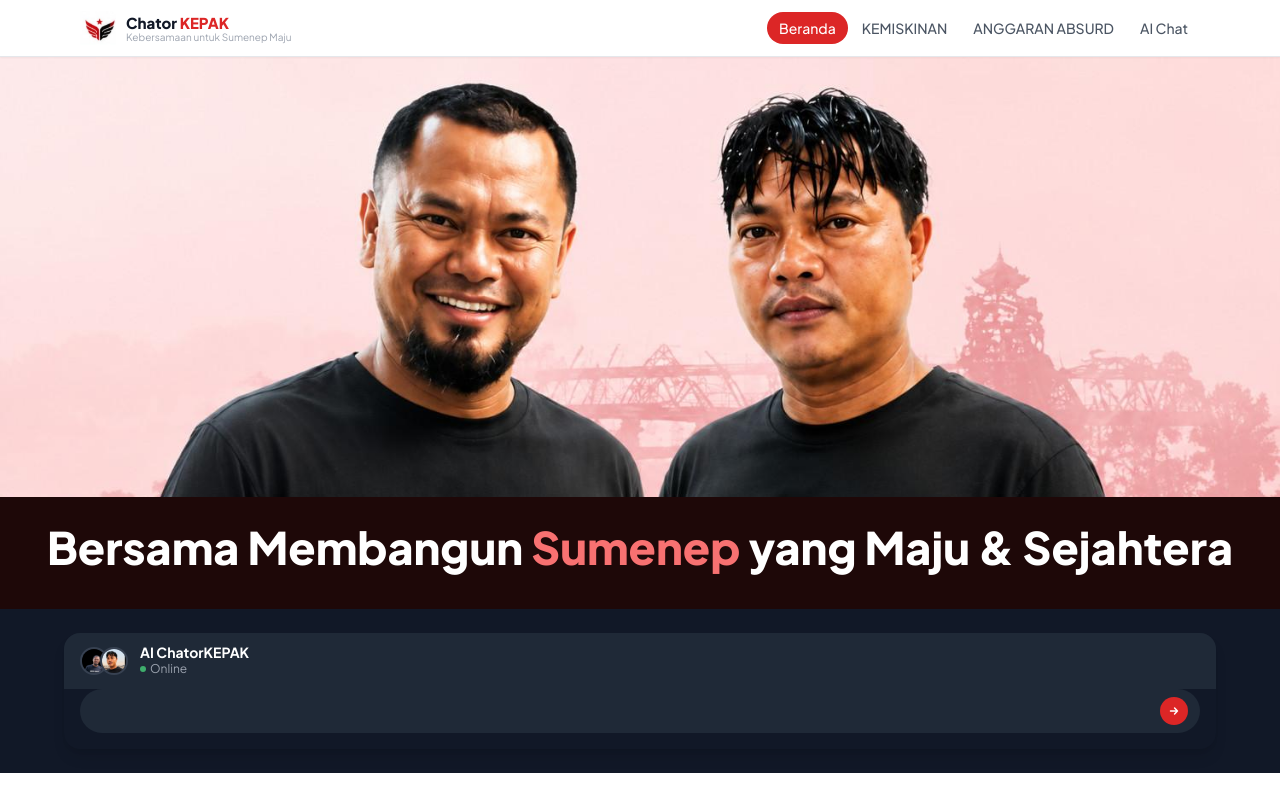
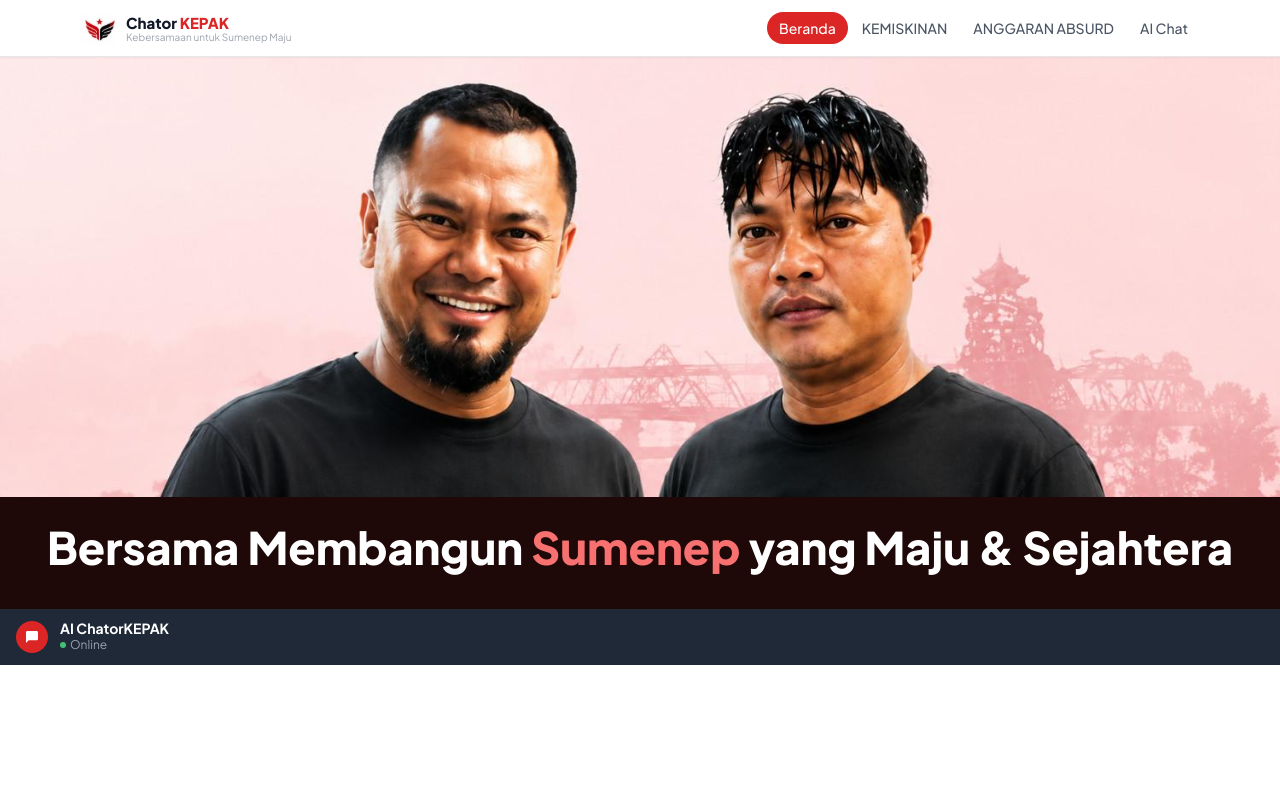
Before and after one commit to hamrasidi7-rgb/ChatorKEPAK, a Next.js app: page / in a window 1280 px wide. Shown: the top 795 px of the page. Built offline with nearby package versions, Linux system fonts and the light colour scheme.

Commit message:
feat: ganti preview widget ke full chat yang bisa diketik di beranda

```diff
--- a/src/app/page.tsx
+++ b/src/app/page.tsx
@@ -7,9 +7,25 @@ export default function BerandaPage() {
     <div>
       <HeroSection />
 
-      <section className="py-6 px-4 bg-gray-900">
-        <div className="max-w-6xl mx-auto">
-          <AIChatWidget isPreview />
+      <section className="bg-gray-900">
+        {/* Header */}
+        <div className="px-4 py-3 flex items-center gap-3 bg-gray-800">
+          <div className="w-8 h-8 bg-brand-red rounded-full flex items-center justify-center flex-shrink-0">
+            <svg className="w-4 h-4 text-white" fill="currentColor" viewBox="0 0 24 24">
+              <path d="M21 15a2 2 0 01-2 2H7l-4 4V5a2 2 0 012-2h14a2 2 0 012 2z" />
+            </svg>
+          </div>
+          <div>
+            <p className="text-white font-bold text-sm leading-none">AI ChatorKEPAK</p>
+            <div className="flex items-center gap-1 mt-0.5">
+              <div className="w-1.5 h-1.5 rounded-full bg-green-400 animate-pulse" />
+              <span className="text-gray-400 text-xs">Online</span>
+            </div>
+          </div>
+        </div>
+        {/* Full chat widget */}
+        <div className="h-72 md:h-96">
+          <AIChatWidget />
         </div>
       </section>
 
```
